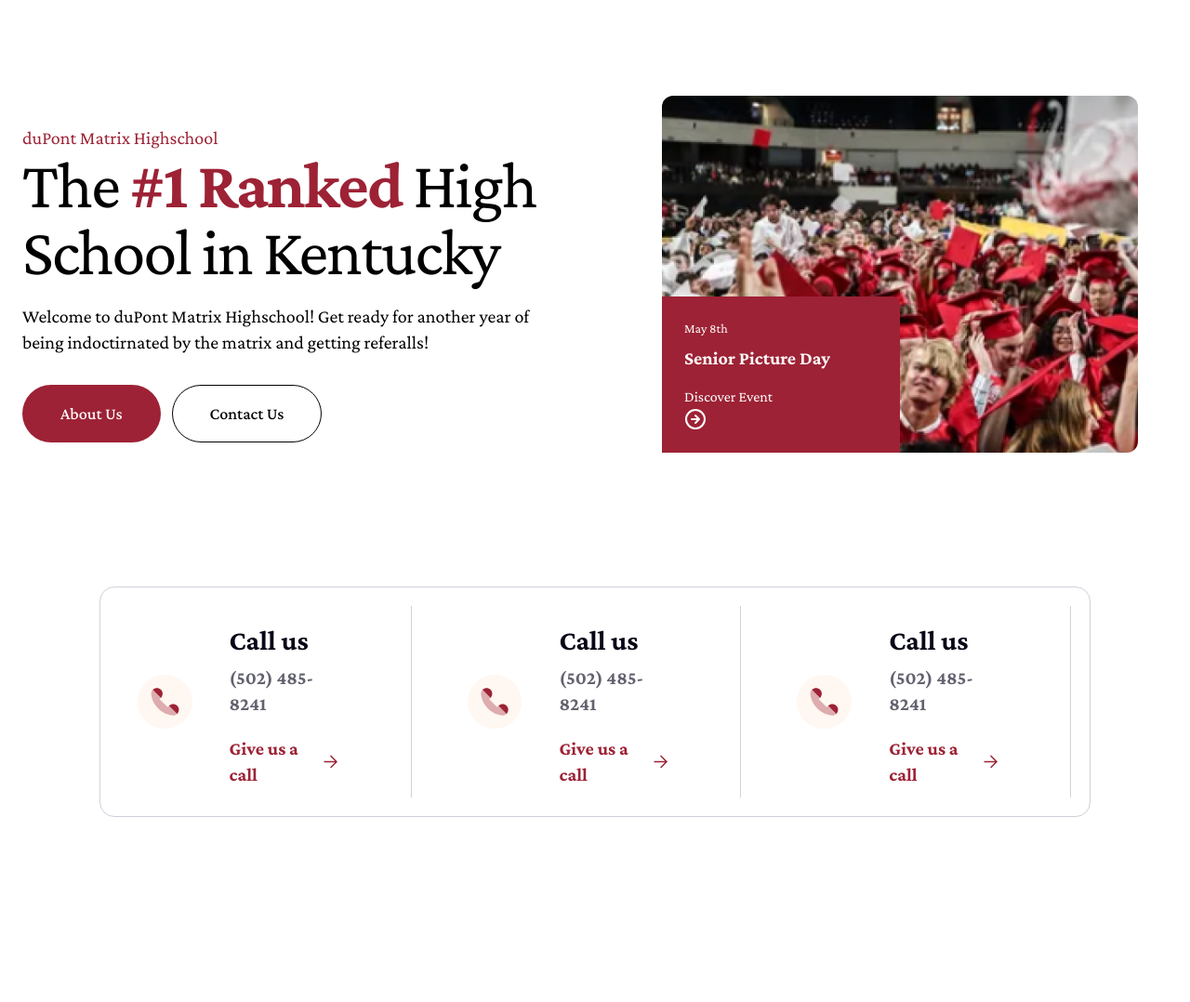
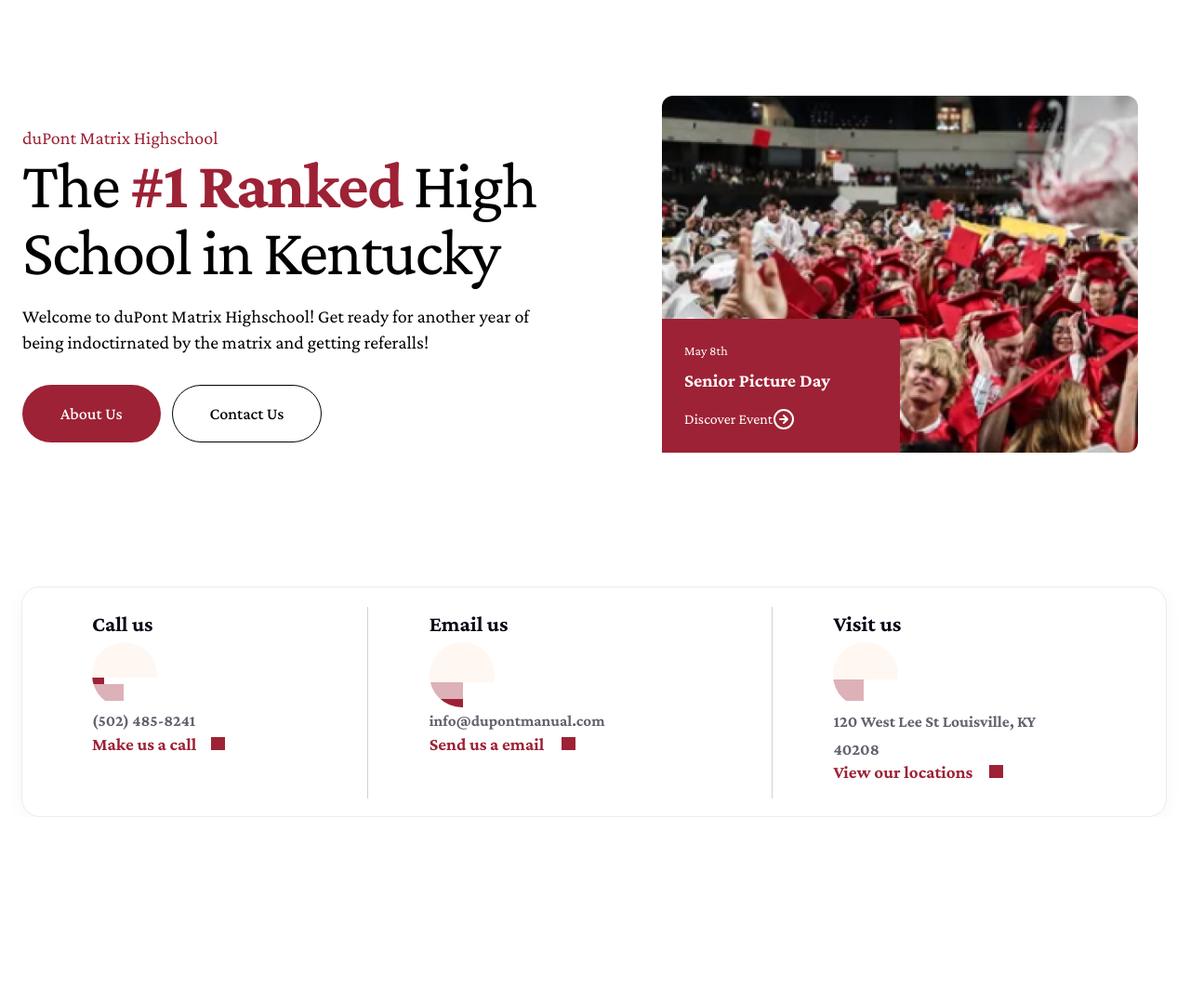
Before and after one commit to jahantaila/DupontManual, a Django app: page / in a window 1280 px wide. Shown: the part 173-1251 px from the top of the page at 93% size. After the commit the page ends 1052 px from the top, so only its background shows below. Run offline with Django 5.2, Linux system fonts and the light colour scheme; some libraries are stand-ins or nearby versions.

Commit message:
im retarded

```diff
--- a/main/templates/index.html
+++ b/main/templates/index.html
@@ -170,99 +170,90 @@
     <div class="absolute bottom-0 left-0 bg-[#9D2235] text-white p-6 rounded-tr-lg w-64">
         <p class="text-sm mb-2">May 8th</p>
         <h1 class="text-xl font-bold mb-4">Senior Picture Day</h1>
+
+
+        <div class = "flex flex-direction-col">
         <a href="#" class="text-white">Discover Event</a>
-        <svg xmlns="http://www.w3.org/2000/svg" width="24" height="24" viewBox="0 0 24 24" fill="none" stroke="white" stroke-width="2" stroke-linecap="round" stroke-linejoin="round"><circle cx="12" cy="12" r="10"/><path d="M12 8l4 4-4 4M8 12h7"/></svg>
+        <svg xmlns="http://www.w3.org/2000/svg" width="24" height="24" viewBox="0 0 24 24" fill="none" stroke="white"
+            stroke-width="2" stroke-linecap="round" stroke-linejoin="round">
+            <circle cx="12" cy="12" r="10" />
+            <path d="M12 8l4 4-4 4M8 12h7" />
+        </svg>
+
+        </div>
+
+
+
     </div>
 </div>
         </div>
     </div>
 </div>
-
-<div class="border border-[#D0D0DB] rounded-box flex w-5/6 flex-col lg:flex-row" style = "margin: 0 auto;">
-
-    <div class=" w-1/3 p-5 flex  flex-row justify-start card        place-items-center">
-
-        <div class = "ml-5">
-            <img src="{% static "./images/phone.svg" %}" alt="">
+   <section>
+    <div style="width: 1278px; height: 248px; padding-left: 24px; padding-right: 24px; justify-content: center; align-items: center; display: inline-flex">
+  <div style="flex: 1 1 0; align-self: stretch; padding-top: 21px; padding-bottom: 21px; padding-left: 75px; padding-right: 75.02px; background: white; box-shadow: 0px 4px 20px rgba(63, 63, 63, 0.04); border-radius: 20px; border: 1px #ECECEC solid; justify-content: center; align-items: flex-start; gap: 65.71px; display: inline-flex">
+    <div style="width: 230.24px; height: 206px; position: relative; flex-direction: column; justify-content: flex-start; align-items: flex-start; display: flex">
+      <div style="width: 75.01px; height: 37.99px; color: #090717; font-size: 23.06px; font-family: Crimson Pro; font-weight: 700; line-height: 37.99px; word-wrap: break-word">Call us</div>
+      <div style="width: 70px; height: 70px; border-radius: 35px; overflow: hidden; justify-content: center; align-items: center; display: inline-flex">
+        <div style="flex: 1 1 0; align-self: stretch; justify-content: center; align-items: center; display: inline-flex">
+          <div style="width: 70px; height: 70px; position: relative; flex-direction: column; justify-content: flex-start; align-items: flex-start; display: flex">
+            <div style="width: 70px; height: 70px; background: #FFF7F1"></div>
+            <div style="width: 12.50px; height: 12.50px; background: #9D2235"></div>
+            <div style="width: 33.73px; height: 33.72px; opacity: 0.35; background: #9D2235"></div>
+            <div style="width: 12.50px; height: 12.50px; background: #9D2235"></div>
           </div>
-
-        <div class = "flex flex-col ml-10">
-            <div class = "">
-                <p class = "text-3xl font-bold text-[#090717] mt-2">Call us</p>
-                <p class = "text-[#626270] font-bold text-xl mt-2">(502) 485-8241</p>
-
         </div>
-
-            <div>
-                <a href = "" class = "hover:font-extrabold hover:underline hover:underline-offset-4  flex flex-row justify-start  items-center text-[#9D2235] font-bold text-xl  mt-5">Give us a call <span><img class = "ml-2" src="{% static "./images/arrow.svg" %}" alt=""></span></a>
       </div>
-
+      <div style="width: 136.68px; height: 30.01px; color: #626270; font-size: 17.02px; font-family: Crimson Pro; font-weight: 700; line-height: 30.01px; word-wrap: break-word">(502) 485-8241</div>
+      <div style="width: 144.24px; justify-content: center; align-items: flex-start; gap: 5.80px; display: inline-flex">
+        <div style="width: 121.16px; height: 20px; color: #9D2235; font-size: 19px; font-family: Crimson Pro; font-weight: 700; line-height: 20px; word-wrap: break-word">Make us a call</div>
+        <div style="width: 17.28px; height: 18px; padding-top: 2.21px; padding-bottom: 2.14px; padding-left: 1.44px; padding-right: 1.44px; flex-direction: column; justify-content: center; align-items: center; display: inline-flex">
+          <div style="width: 14.40px; height: 13.64px; background: #9D2235"></div>
         </div>
-
-        <img class = "ml-20" src="{% static "./images/verticaldiv.svg" %}" alt="">
-
-
-
       </div>
-    <div class=" w-1/3 p-5 flex  flex-row justify-start card        place-items-center">
-
-        <div class = "ml-5">
-            <img src="{% static "./images/phone.svg" %}" alt="">
     </div>
-
-        <div class = "flex flex-col ml-10">
-            <div class = "">
-                <p class = "text-3xl font-bold text-[#090717] mt-2">Call us</p>
-                <p class = "text-[#626270] font-bold text-xl mt-2">(502) 485-8241</p>
-
+    <div style="width: 1px; height: 206px; background: #D0D0DB"></div>
+    <div style="width: 302.34px; height: 206px; position: relative; flex-direction: column; justify-content: flex-start; align-items: flex-start; display: flex">
+      <div style="width: 93.61px; height: 37.99px; color: #090717; font-size: 23.25px; font-family: Crimson Pro; font-weight: 700; line-height: 37.99px; word-wrap: break-word">Email us</div>
+      <div style="width: 70px; height: 70px; border-radius: 35px; overflow: hidden; justify-content: center; align-items: center; display: inline-flex">
+        <div style="flex: 1 1 0; align-self: stretch; justify-content: center; align-items: center; display: inline-flex">
+          <div style="width: 70px; height: 70px; position: relative; flex-direction: column; justify-content: flex-start; align-items: flex-start; display: flex">
+            <div style="width: 70px; height: 70px; background: #FFF7F1"></div>
+            <div style="width: 36.39px; height: 29.11px; opacity: 0.35; background: #9D2235"></div>
+            <div style="width: 36.39px; height: 15.16px; background: #9D2235"></div>
           </div>
-
-            <div>
-                <a href = "" class = "hover:font-extrabold hover:underline hover:underline-offset-4  flex flex-row justify-start  items-center text-[#9D2235] font-bold text-xl  mt-5">Give us a call <span><img class = "ml-2" src="{% static "./images/arrow.svg" %}" alt=""></span></a>
         </div>
-
       </div>
-
-        <img class = "ml-20" src="{% static "./images/verticaldiv.svg" %}" alt="">
-
-
-
+      <div style="width: 216.54px; height: 30.01px; color: #626270; font-size: 17.02px; font-family: Crimson Pro; font-weight: 700; line-height: 30.01px; word-wrap: break-word">info@dupontmanual.com</div>
+      <div style="width: 158.39px; justify-content: center; align-items: flex-start; gap: 5.80px; display: inline-flex">
+        <div style="width: 135.31px; height: 20px; color: #9D2235; font-size: 19px; font-family: Crimson Pro; font-weight: 700; line-height: 20px; word-wrap: break-word">Send us a email</div>
+        <div style="width: 17.28px; height: 18px; padding-top: 2.21px; padding-bottom: 2.14px; padding-left: 1.44px; padding-right: 1.44px; flex-direction: column; justify-content: center; align-items: center; display: inline-flex">
+          <div style="width: 14.40px; height: 13.64px; background: #9D2235"></div>
         </div>
-    <div class=" w-1/3 p-5 flex  flex-row justify-start card        place-items-center">
-
-        <div class = "ml-5">
-            <img src="{% static "./images/phone.svg" %}" alt="">
       </div>
-
-        <div class = "flex flex-col ml-10">
-            <div class = "">
-                <p class = "text-3xl font-bold text-[#090717] mt-2">Call us</p>
-                <p class = "text-[#626270] font-bold text-xl mt-2">(502) 485-8241</p>
-
     </div>
-
-            <div>
-                <a href = "" class = "hover:font-extrabold hover:underline hover:underline-offset-4  flex flex-row justify-start  items-center text-[#9D2235] font-bold text-xl  mt-5">Give us a call <span><img class = "ml-2" src="{% static "./images/arrow.svg" %}" alt=""></span></a>
+    <div style="width: 1px; height: 206px; background: #D0D0DB"></div>
+    <div style="width: 282.58px; height: 206px; position: relative; flex-direction: column; justify-content: flex-start; align-items: flex-start; display: flex">
+      <div style="width: 83.97px; height: 37.99px; color: #090717; font-size: 23.62px; font-family: Crimson Pro; font-weight: 700; line-height: 37.99px; word-wrap: break-word">Visit us</div>
+      <div style="width: 70px; height: 70px; border-radius: 35px; overflow: hidden; justify-content: center; align-items: center; display: inline-flex">
+        <div style="flex: 1 1 0; align-self: stretch; justify-content: center; align-items: center; display: inline-flex">
+          <div style="width: 70px; height: 70px; position: relative; flex-direction: column; justify-content: flex-start; align-items: flex-start; display: flex">
+            <div style="width: 70px; height: 70px; background: #FFF7F1"></div>
+            <div style="width: 32.95px; height: 41.19px; opacity: 0.35; background: #9D2235"></div>
+            <div style="width: 12.36px; height: 12.36px; background: #9D2235"></div>
           </div>
-
         </div>
-
-        <img class = "ml-20" src="{% static "./images/verticaldiv.svg" %}" alt="">
-
-
-
       </div>
-
-
-
-
-    <!-- <div class="card  border border-[#D0D0DB]rounded-box grid ml-20 h-32 flex-grow place-items-center">content</div>
-    <div class="card  border border-[#D0D0DB] rounded-box grid ml-20 h-32 flex-grow place-items-center">content</div> -->
-
+      <div style="width: 225px; height: 60px; color: #626270; font-size: 17.44px; font-family: Crimson Pro; font-weight: 700; line-height: 30.01px; word-wrap: break-word">120 West Lee St Louisville, KY 40208</div>
+      <div style="width: 183.76px; justify-content: center; align-items: flex-start; gap: 5.80px; display: inline-flex">
+        <div style="width: 160.68px; height: 20px; color: #9D2235; font-size: 19px; font-family: Crimson Pro; font-weight: 700; line-height: 20px; word-wrap: break-word">View our locations</div>
+        <div style="width: 17.28px; height: 18px; padding-top: 2.21px; padding-bottom: 2.14px; padding-left: 1.44px; padding-right: 1.44px; flex-direction: column; justify-content: center; align-items: center; display: inline-flex">
+          <div style="width: 14.40px; height: 13.64px; background: #9D2235"></div>
         </div>
-
-  <div style = "height: 100vh;"></div>
-
-
+      </div>
+    </div>
+  </div>
+</div>
+   </section>
 </body>
 </html>
```
Lines whose indentation alone changed are shown as unchanged.
